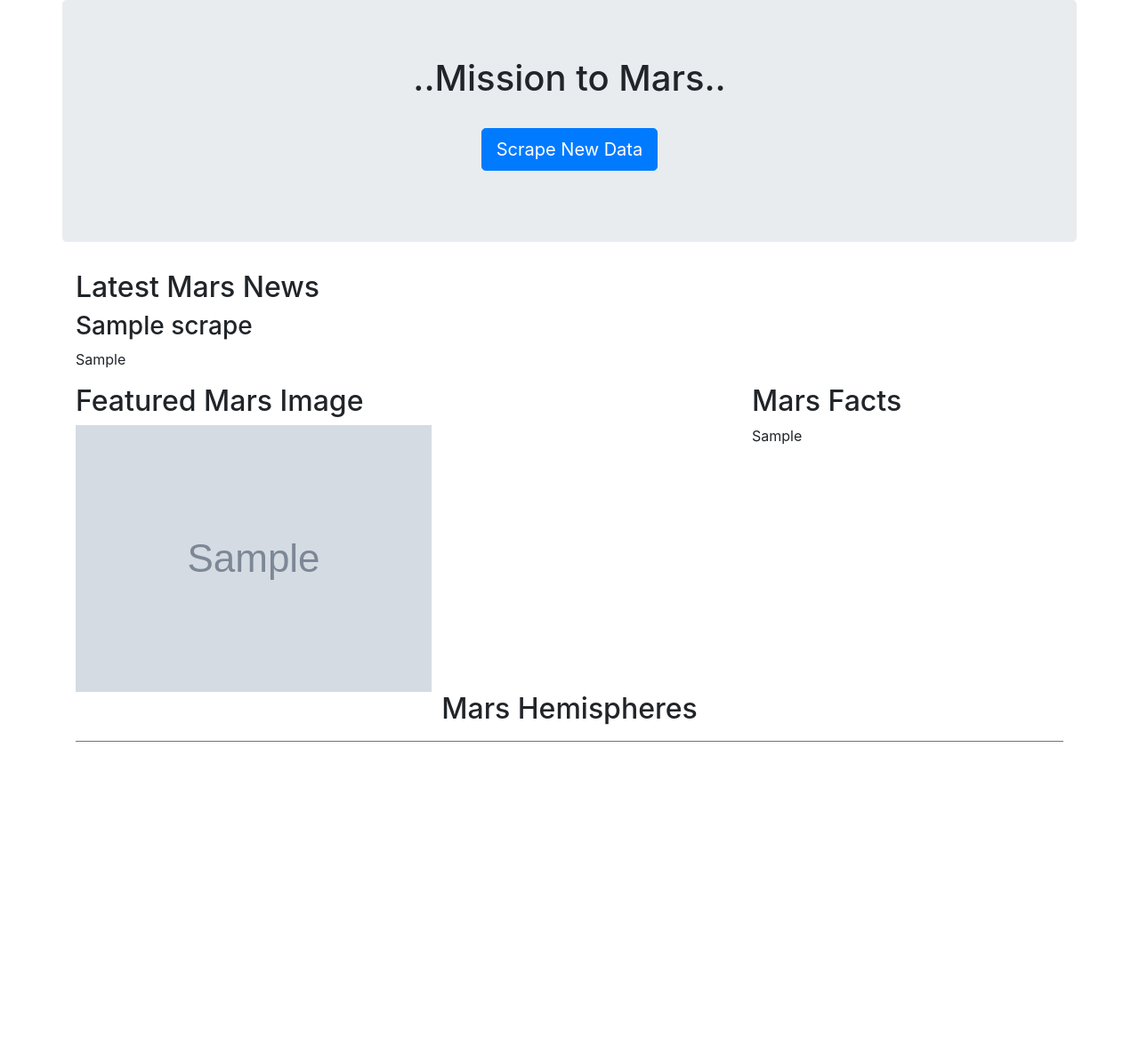
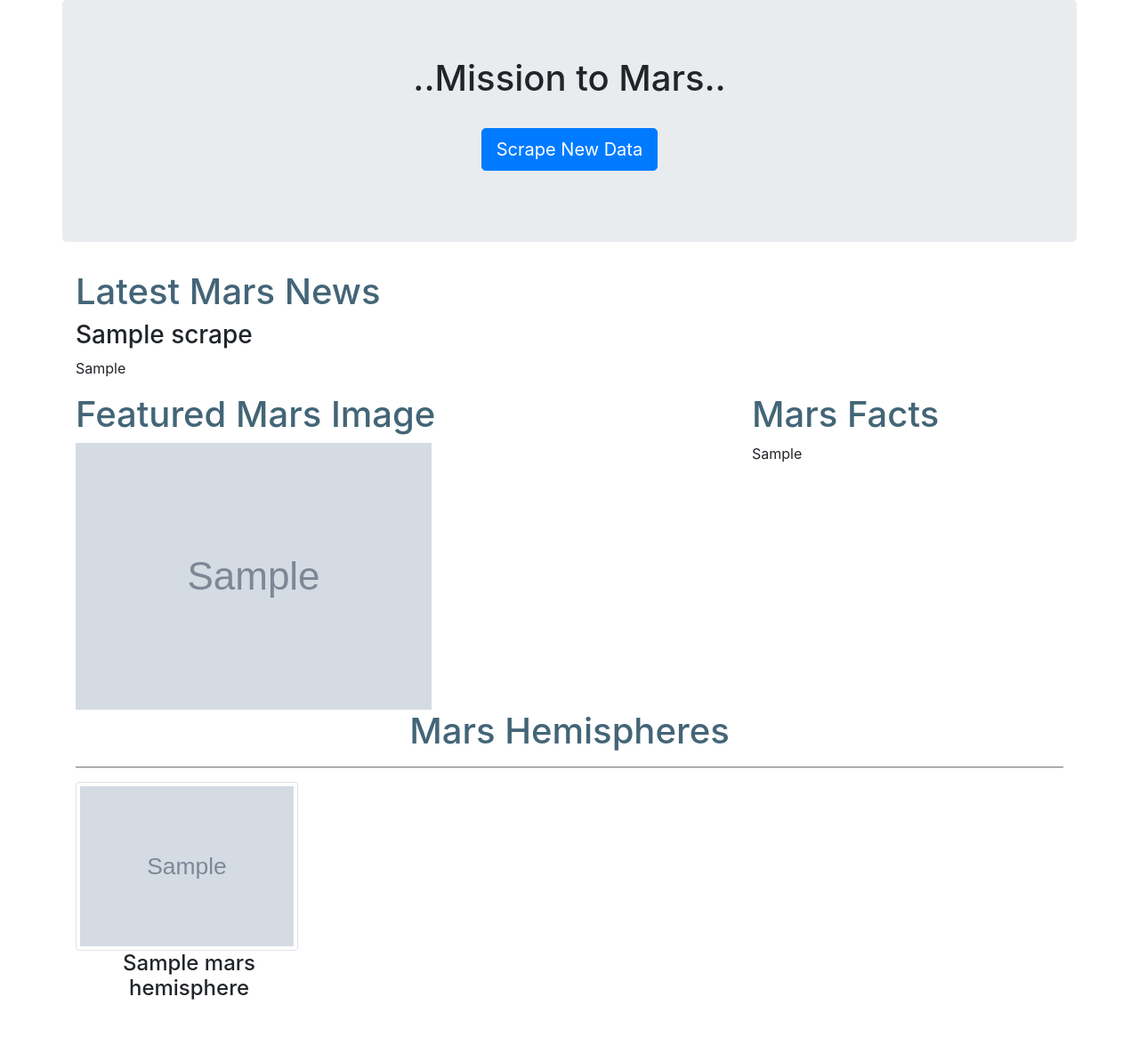
Before and after one commit to PilarM0ntes/web-scrapping-challenge, a Flask app: page / in a window 1280 px wide. Shown: the whole page at 89% size. Before the commit the page ends 834 px from the top, so only its background shows below. Run offline with Flask 2, Linux system fonts and the light colour scheme; grey boxes marked "Sample" are stand-in pictures; a database or web service that is not in the repository returns one stand-in record (values such as "Sample title"); some libraries are stand-ins or nearby versions.

Commit message:
Activities completed

```diff
--- a/Missions_to_Mars/scrape_mars.py
+++ b/Missions_to_Mars/scrape_mars.py
@@ -42,7 +42,7 @@ def scrape():
                 "EARTH": values[1].text.strip()
             }
         mars_df = mars_df.append(thisdict, ignore_index = True)
-    mars_html_table = mars_df.to_html(classes='table table-striped').replace('\n', '')
+    mars_html_table = mars_df.to_html(classes='table table-striped', header = True, index=False)
 
     #Step1-Part4: Mars Hemispheres
     url = "https://marshemispheres.com/"
--- a/Missions_to_Mars/templates/index.html
+++ b/Missions_to_Mars/templates/index.html
@@ -36,7 +36,8 @@
             </div>
             <div class="col-lg-4">
                 <h2>Mars Facts</h2>
-                {{data.mars_facts}}
+                {{data.mars_facts|safe}}
+
             </div>
 
         </div>
@@ -44,8 +45,16 @@
             <div class="col-lg-12 text-center">
                 <h2>Mars Hemispheres</h2>
                 <hr size =8 color="gray">
+            </div>
+        </div>
+        <div class="row">
+            {% for x in data.mars_hemispheres %}
+                <div class="col-lg-3">
+                    <img width = 250px src="{{x.img_url}}" class="img-fluid img-thumbnail" alt="{{x.title}}">
+                    <h4>{{x.title}}</h4>
+                </div>
 
-            </div>
+            {% endfor %}
 
         </div>
 
--- /dev/null
+++ b/Missions_to_Mars/templates/style.css
@@ -0,0 +1,17 @@
+.container{
+    margin-bottom: 50px;
+
+}
+
+h2{
+    font-size: 40px;
+    color: rgb(67, 101, 119);
+}
+
+h4{
+    text-align: center;
+}
+
+.table th{
+    border-top-color: black;
+}
```
Also changed, not shown: 1 other file.
